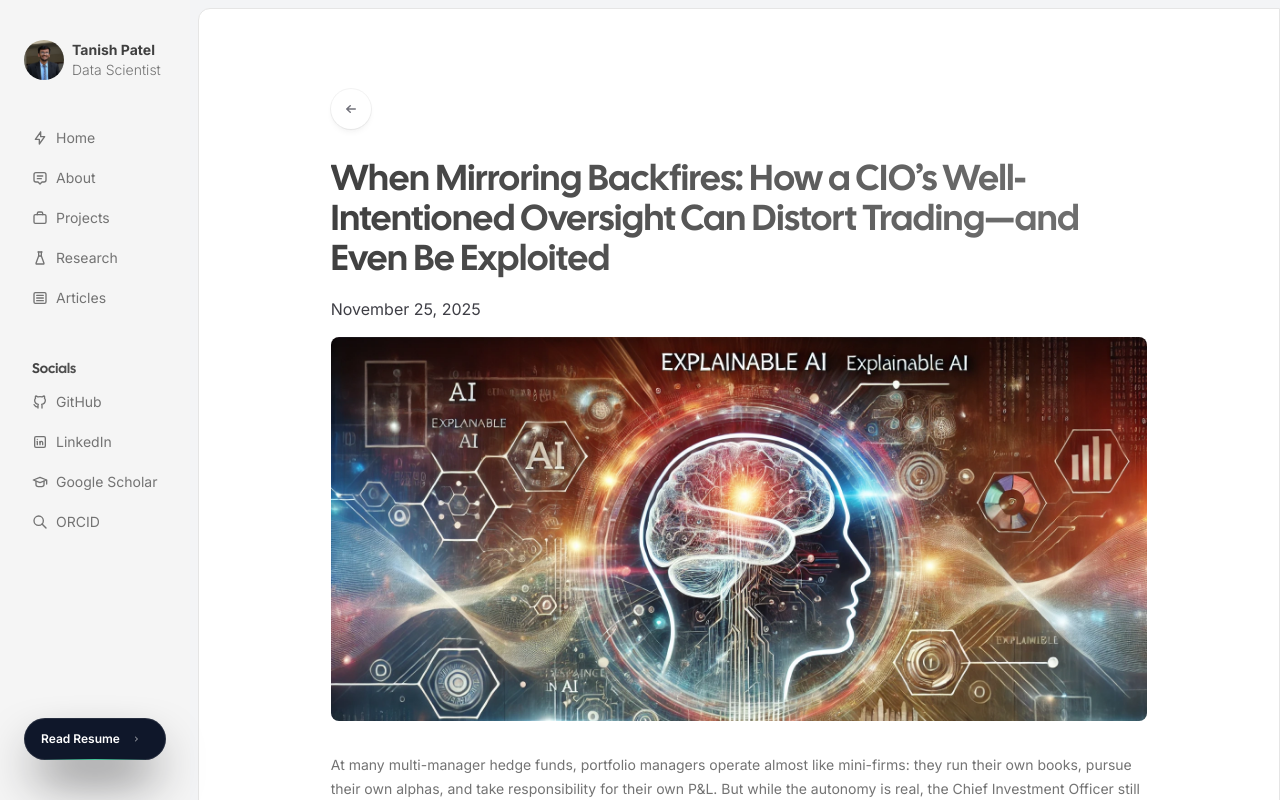
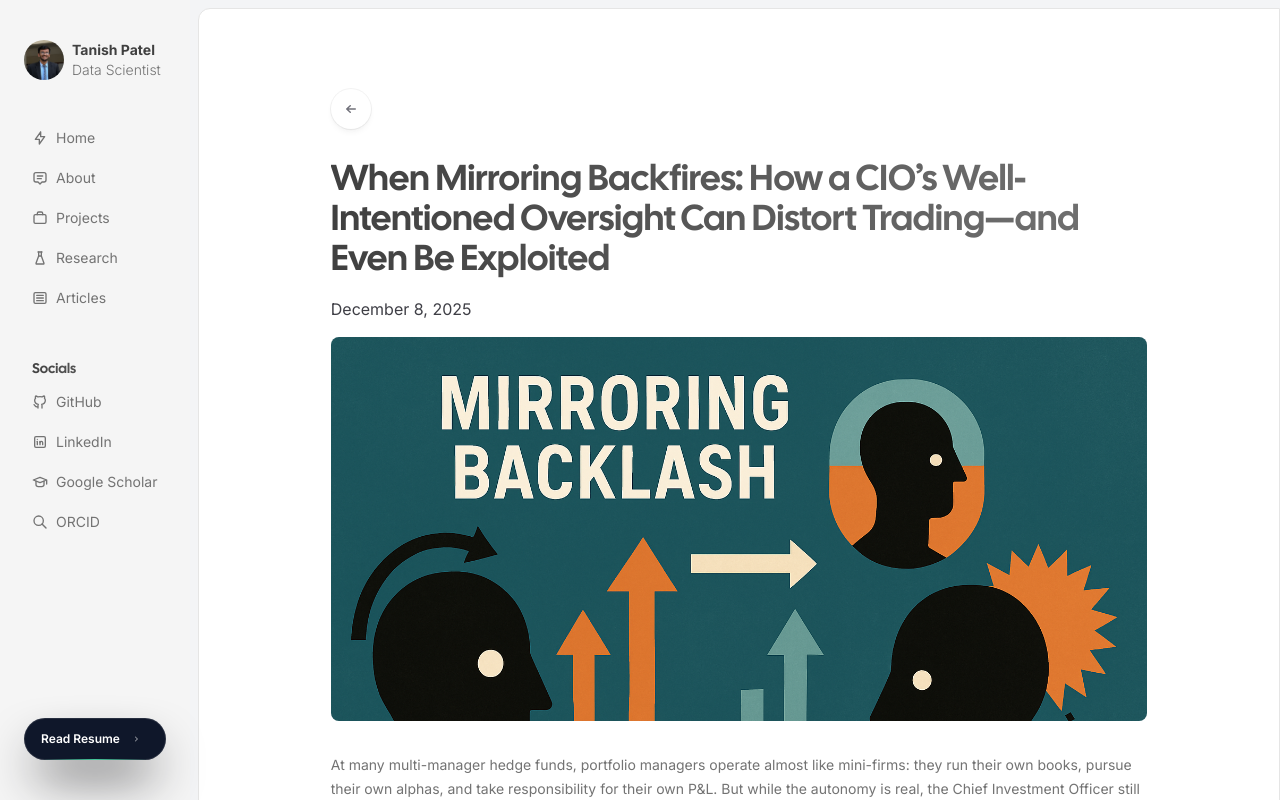
Before and after one commit to tanishpatel0106/portfolio-frontend, a Next.js app: page /blog/market-mirroring in a window 1280 px wide. Built offline with nearby package versions, Linux system fonts and the light colour scheme.

Commit message:
Markets Microstructure Mirroring Blog Post

```diff
--- a/src/app/blog/market-mirroring/content.mdx
+++ b/src/app/blog/market-mirroring/content.mdx
@@ -3,13 +3,13 @@ import { BlogLayout } from "@/components/BlogLayout";
 import { CodeWindow } from "@/components/CodeWindow";
 
 export const meta = {
-  date: "2025-11-25",
+  date: "2025-12-08",
   title: "When Mirroring Backfires: How a CIO’s Well-Intentioned Oversight Can Distort Trading—and Even Be Exploited",
   description:
     "",
   image:
-    "/images/Blog Image 3.webp",
-  tags: ["Explainable AI", "Deep Learning"],
+    "/images/Blog Image 4.png",
+  tags: ["Quant Finance", "Market Microstructure", "Hedge Fund Strategies", "Trading Psychology"],
 };
 
 export default (props) => <BlogLayout meta={meta} {...props} />;
```
Also changed, not shown: public/images/Blog Image 4.png (added).
